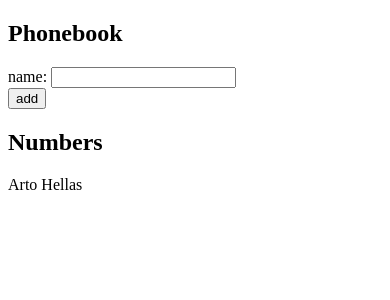
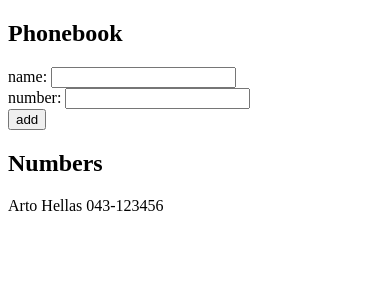
Before and after one commit to Hamzakam/fullstackopen, a React (Create React App) app in the folder part2/phonebook/: page / in a window 390 px wide. Shown: the top 300 px of the page. Built offline with nearby package versions, Linux system fonts and the light colour scheme.

Commit message:
2.8 Phonebook. Modified App.js

```diff
--- a/part2/phonebook/src/App.js
+++ b/part2/phonebook/src/App.js
@@ -1,14 +1,21 @@
 import React, { useState } from "react";
 
 const App = () => {
-    const [persons, setPersons] = useState([{ name: "Arto Hellas" }]);
+    const [persons, setPersons] = useState([
+        { name: "Arto Hellas", phoneNumber: "043-123456" },
+    ]);
     const [newName, setNewName] = useState("");
+    const [newPhoneNumber, setNewPhoneNumber] = useState("");
     const handleOnSubmit = (event) => {
         event.preventDefault();
         if (persons.some((person) => person.name === newName)) {
             alert(`${newName} is already added to phonebook`);
         } else {
-            setPersons(persons.concat({ name: newName }));
+            setPersons(
+                persons.concat({ name: newName, phoneNumber: newPhoneNumber })
+            );
+            setNewName("");
+            setNewPhoneNumber("");
         }
     };
     return (
@@ -23,12 +30,21 @@ const App = () => {
                     />
                 </div>
                 <div>
+                    number:{" "}
+                    <input
+                        value={newPhoneNumber}
+                        onChange={(e) => setNewPhoneNumber(e.target.value)}
+                    />
+                </div>
+                <div>
                     <button type="submit">add</button>
                 </div>
             </form>
             <h2>Numbers</h2>
             {persons.map((person) => (
-                <p key={person.name}>{person.name}</p>
+                <p key={person.name}>
+                    {person.name} {person.phoneNumber}
+                </p>
             ))}
         </div>
     );
```
